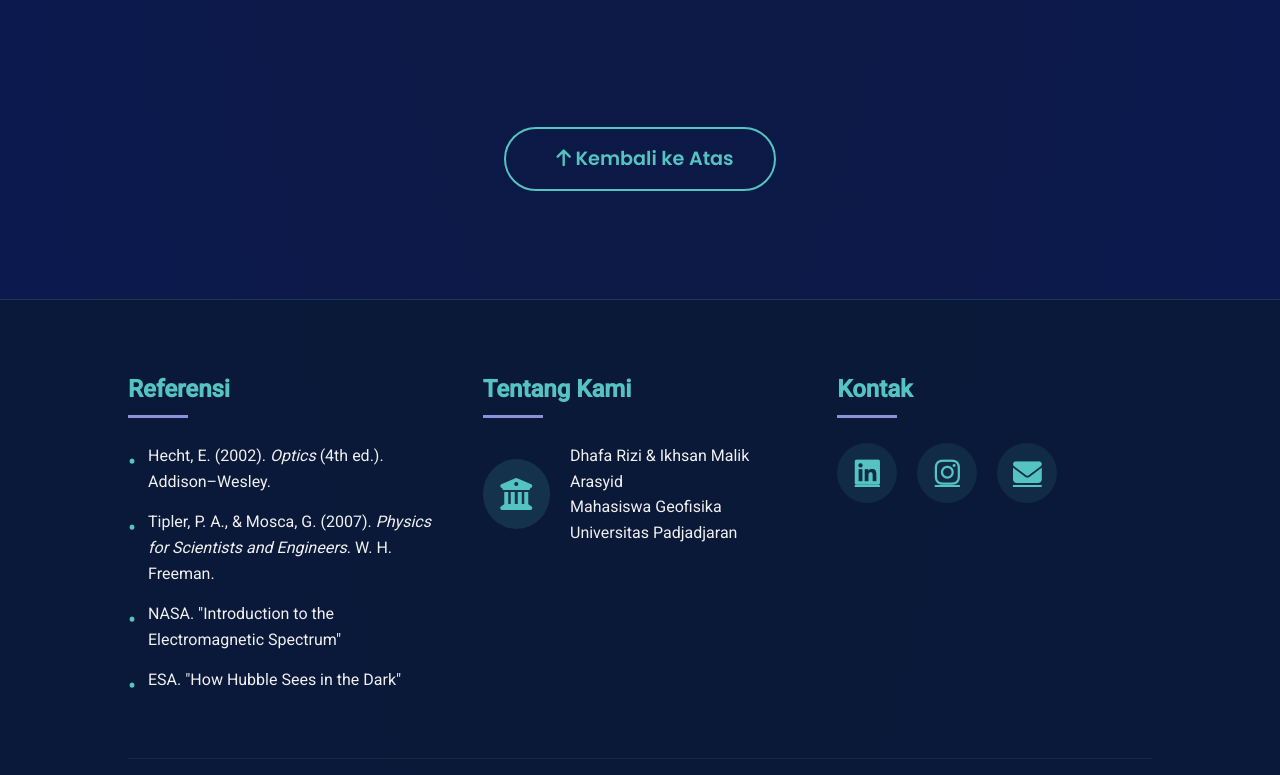
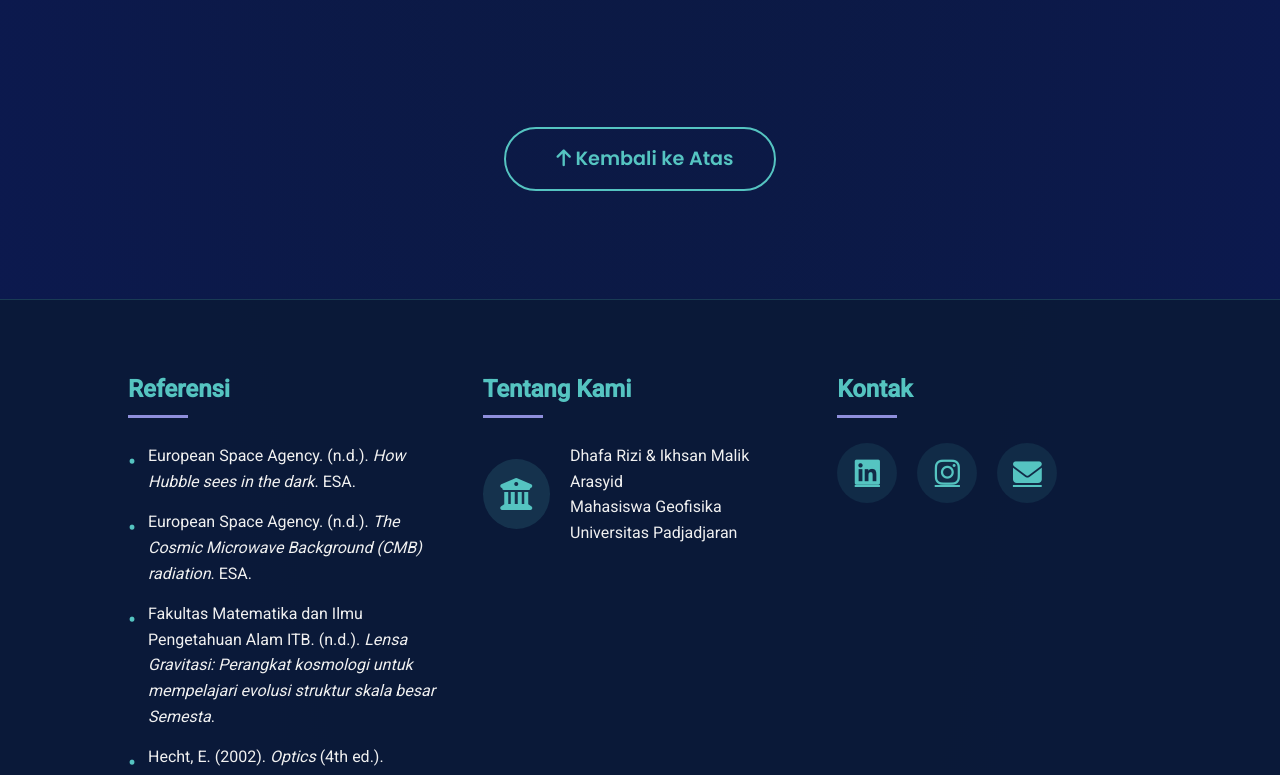
Before and after one commit to dhafriz/tugaspipk, a plain HTML site: page index.html in a window 1280 px wide. Shown: the part 11225-12000 px from the top of the page. Drawn offline with Linux system fonts and the light colour scheme; animation ran at ten frames a second.

Commit message:
index.html

```diff
--- a/index.html
+++ b/index.html
@@ -518,10 +518,15 @@
             <div class="footer-section">
                 <h3>Referensi</h3>
                 <ul class="reference-list">
+                    <li>European Space Agency. (n.d.). <em>How Hubble sees in the dark</em>. ESA.</li>
+                    <li>European Space Agency. (n.d.). <em>The Cosmic Microwave Background (CMB) radiation</em>. ESA.</li>
+                    <li>Fakultas Matematika dan Ilmu Pengetahuan Alam ITB. (n.d.). <em>Lensa Gravitasi: Perangkat kosmologi untuk mempelajari evolusi struktur skala besar Semesta</em>.</li>
                     <li>Hecht, E. (2002). <em>Optics</em> (4th ed.). Addison–Wesley.</li>
-                    <li>Tipler, P. A., &amp; Mosca, G. (2007). <em>Physics for Scientists and Engineers</em>. W. H. Freeman.</li>
-                    <li>NASA. "Introduction to the Electromagnetic Spectrum"</li>
-                    <li>ESA. "How Hubble Sees in the Dark"</li>
+                    <li>NASA Science. (n.d.). <em>Introduction to the Electromagnetic Spectrum</em>. NASA.</li>
+                    <li>Observatorium Ilmu Falak Universitas Muhammadiyah Sumatera Utara. (2020, Oktober 22). <em>Jenis-jenis Bintang Berdasarkan Spektrum di Alam Semesta</em>. OIF UMSU.</li>
+                    <li>Sainstekno.net. (2025, Mei 19). <em>Kimia di Dunia Astronomi: Bagaimana Analisis Unsur pada Bintang Dilakukan?</em></li>
+                    <li>Sainstekno.net. (2025, Mei 26). <em>Seberapa Cepat Alam Semesta Mengembang? Memahami Hukum dan Konstanta Hubble</em>.</li>
+                    <li>Tipler, P. A., & Mosca, G. (2007). <em>Physics for Scientists and Engineers</em>. W. H. Freeman.</li>
                 </ul>
             </div>
 
```
